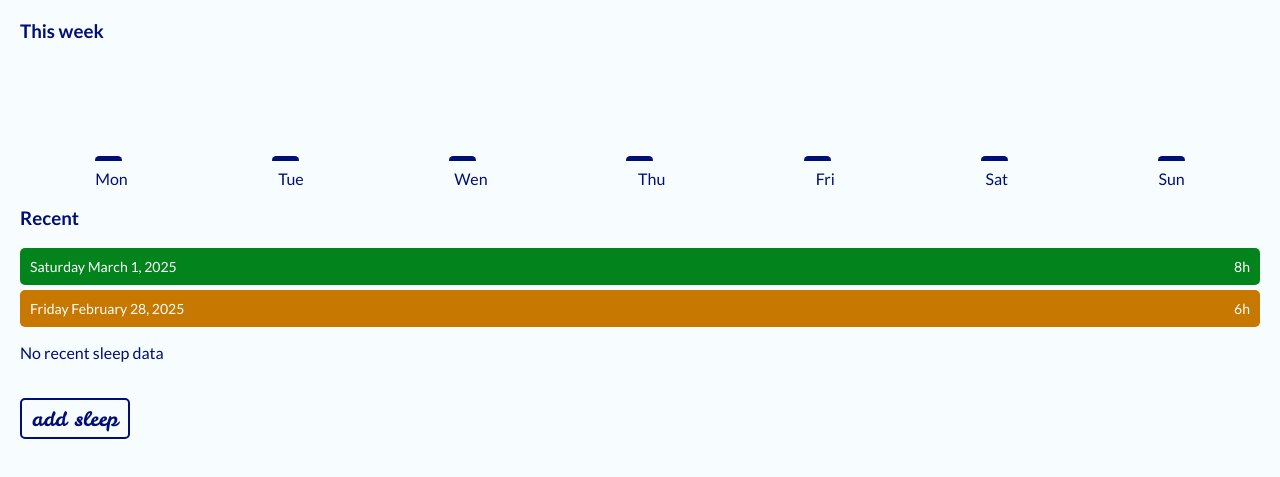
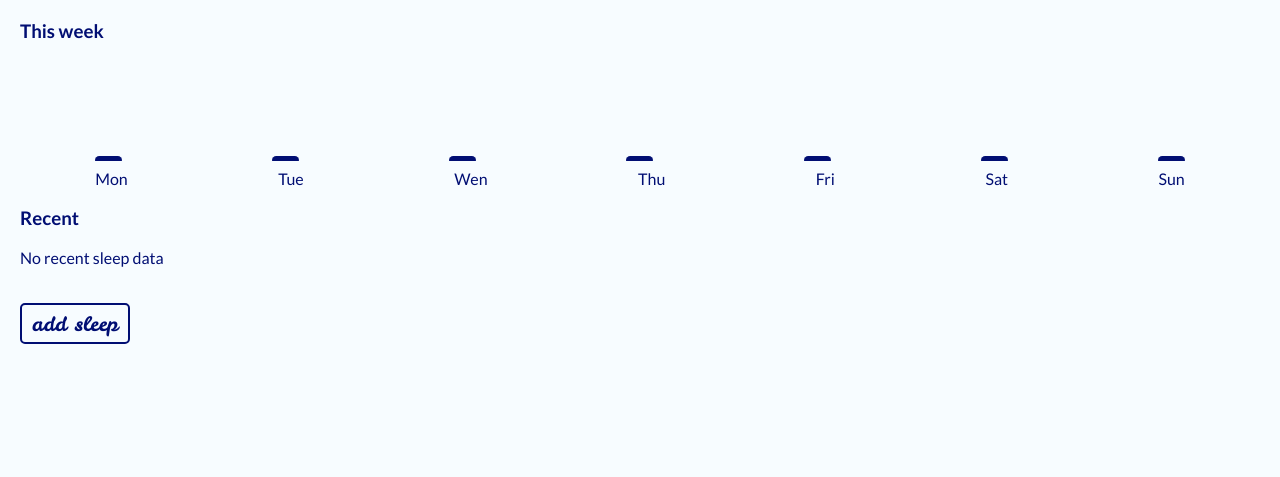
Before and after one commit to NelleBr/deepnap, a plain HTML site: page index.html in a window 1280 px wide. Shown: the part 157-634 px from the top of the page. Drawn offline with Linux system fonts and the light colour scheme.

Commit message:
chore: the standardrecent sleep datahas been put in a comment

```diff
--- a/index.html
+++ b/index.html
@@ -29,14 +29,14 @@
       <div>Sun</div>
     </div>
     <h3>Recent</h3>
-    <div class="recent">
+    <!-- <div class="recent">
       <span>Saturday March 1, 2025</span>
       <span>8h</span>
     </div>
     <div class="recent orange">
       <span>Friday February 28, 2025</span>
       <span>6h</span>
-    </div>
+    </div> -->
     <a class="add-button" href="pagina2.html">add sleep</a>
     <script src="home.js"></script>
   </body>
```
